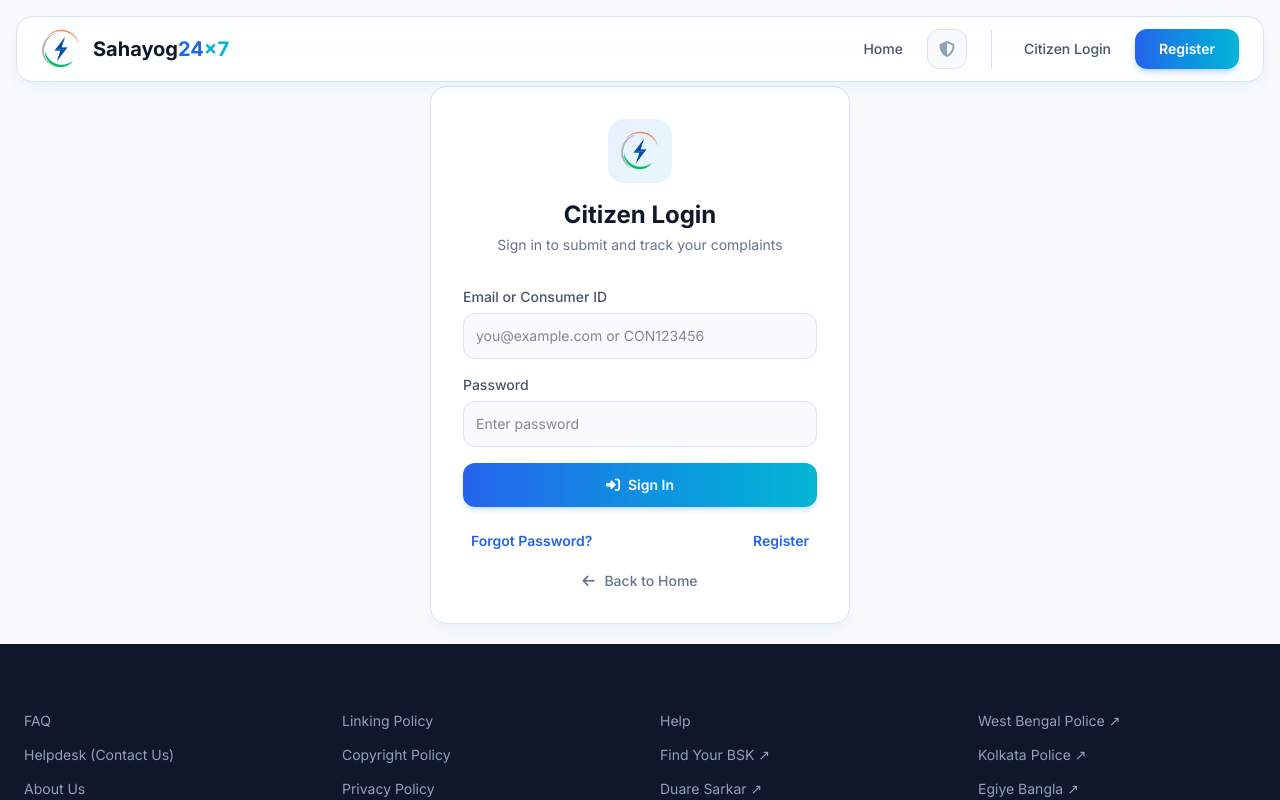
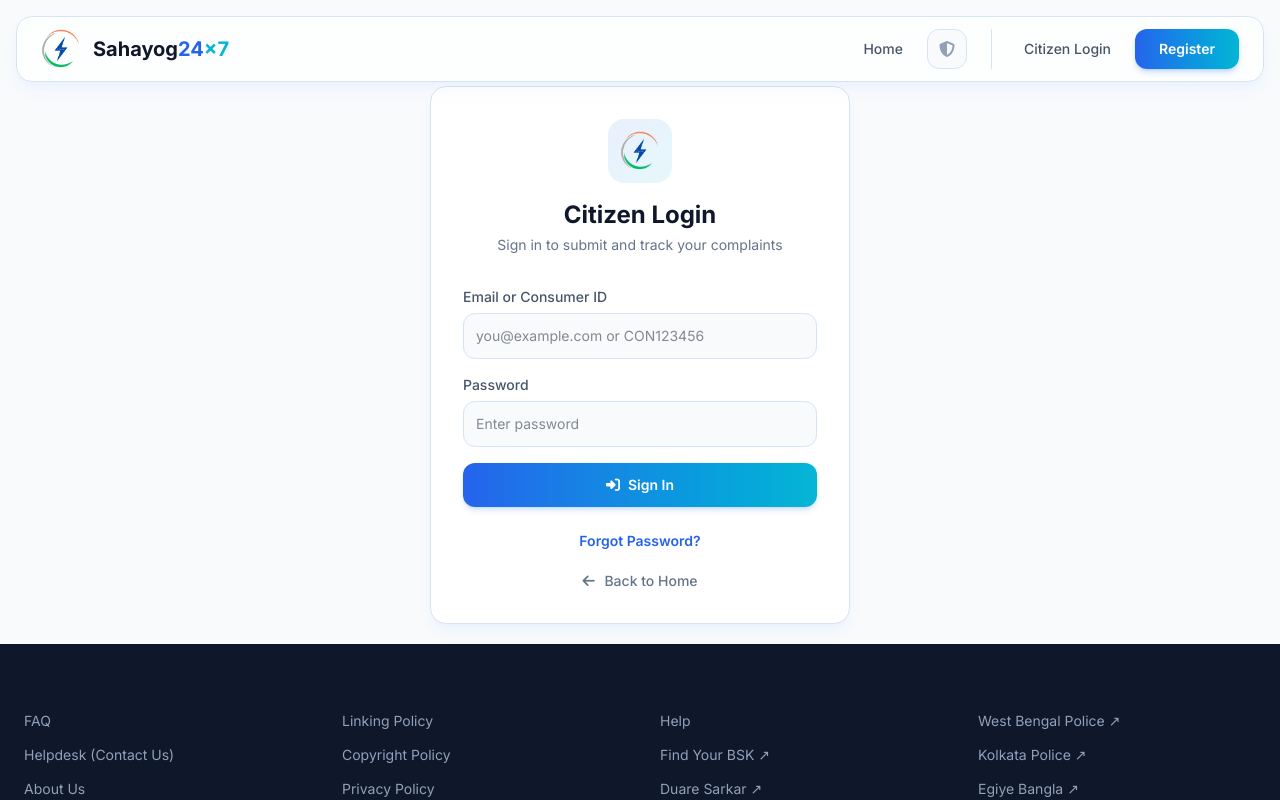
Before and after one commit to me-arnab/sahayog24x7, a React (Vite) app in the folder client/: page /login in a window 1280 px wide. Shown: the top 800 px of the page. Built offline with nearby package versions, Linux system fonts and the light colour scheme.

Commit message:
fix: Update forgot password position in Home component and adjust layout in Login component

```diff
--- a/client/src/pages/Home.tsx
+++ b/client/src/pages/Home.tsx
@@ -354,7 +354,7 @@
                 <div className="w-10 h-10 rounded-xl bg-primary/10 flex items-center justify-center text-primary">
                   <i className="fas fa-map-marker-alt"></i>
                 </div>
-                <span>Mankundu, Hooghly, West Bengal, 712302</span>
+                <span>Mankundu, Hooghly, West Bengal, 712139</span>
               </div>
             </div>
           </div>
--- a/client/src/pages/Login.tsx
+++ b/client/src/pages/Login.tsx
@@ -107,7 +107,7 @@
           </form>
 
           <div className="text-center mt-6 flex flex-col gap-3">
-            <div className="flex justify-between px-2">
+            <div className="flex justify-center px-2">
               <Link
                 to="/forgot-password"
                 className="text-primary text-sm font-semibold no-underline hover:text-primary-light transition-colors"
@@ -115,12 +115,12 @@
                 Forgot Password?
               </Link>
 
-              <Link
+              {/* <Link
                 to="/register"
                 className="text-primary text-sm font-semibold no-underline hover:text-primary-light transition-colors"
               >
                 Register
-              </Link>
+              </Link> */}
             </div>
 
             <Link
```
